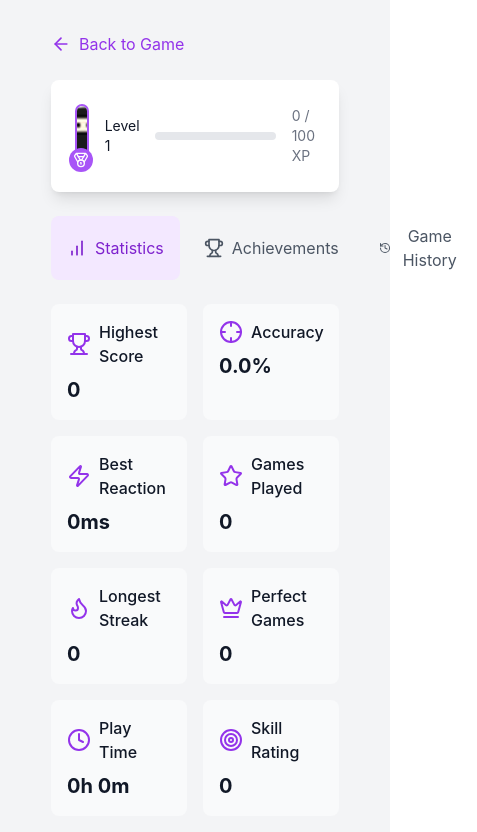
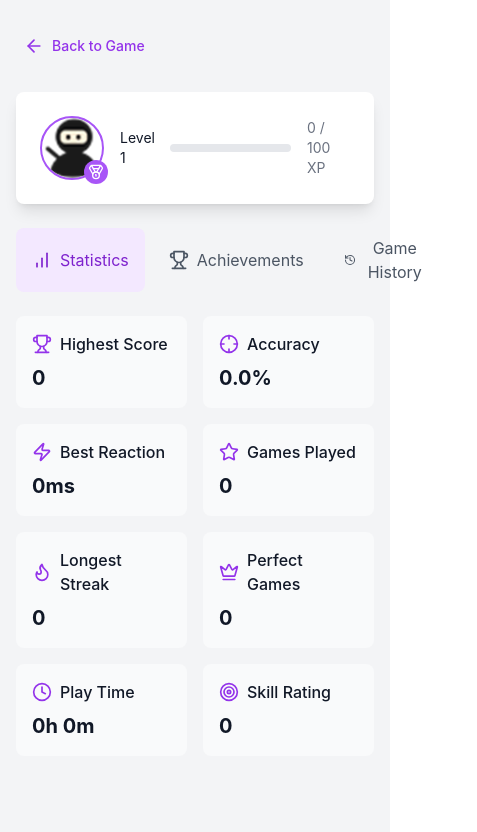
Before and after one commit to dbischoff777/reflexa, a React (Create React App) app: page /profile in a window 390 px wide. Shown: the top 832 px of the page, 477 px wide, since content can reach past the window. Built offline with nearby package versions, Linux system fonts and the light colour scheme.

Commit message:
optimization for mobile

```diff
--- a/src/PlayerProfile.jsx
+++ b/src/PlayerProfile.jsx
@@ -1,5 +1,5 @@
 // PlayerProfile.jsx
-import React, { useState, useEffect, useCallback, useMemo } from 'react';
+import React, { createContext, useContext, useCallback, useState, useEffect, cloneElement } from 'react';
 import { Link } from 'react-router-dom';
 import { Trophy, Star, Clock, Target, Award, ArrowLeft, Zap,
          Crosshair, Flame, Crown, Share2, Download, Medal, BarChart, History } from 'lucide-react';
@@ -245,20 +245,37 @@ const PlayerProfile = () => {
   };
 
   return (
-    <div className={`min-h-screen ${
-      settings.theme === 'dark' ? 'bg-gray-800 text-white' : 'bg-gray-100 text-gray-900'
-    }`}>
-      <div className="container mx-auto px-4 py-8">
+    <div className={`
+      min-h-screen w-full
+      ${settings.theme === 'dark' ? 'bg-gray-800 text-white' : 'bg-gray-100 text-gray-900'}
+    `}>
+      <div className="
+        px-3 xs:px-4 sm:px-6
+        py-4 xs:py-6 sm:py-8
+        mx-auto
+        w-full
+        max-w-screen-lg
+      ">
+        {/* Back Button */}
+        <div className="mb-4 xs:mb-6">
           <Link
             to="/"
-          className={`inline-flex items-center gap-2 mb-6 ${
-            settings.theme === 'dark' ? 'text-purple-300 hover:text-purple-400' : 'text-purple-600 hover:text-purple-700'
-          }`}
+            className={`
+              inline-flex items-center
+              min-h-[44px]
+              px-2
+              gap-2
+              text-sm font-medium
+              ${settings.theme === 'dark' ? 'text-purple-300 active:text-purple-400' : 'text-purple-600 active:text-purple-700'}
+            `}
           >
-          <ArrowLeft size={20} />
+            <ArrowLeft className="w-5 h-5" />
             <span>Back to Game</span>
           </Link>
+        </div>
 
+        {/* Profile Header */}
+        <div className="mb-6">
           <ProfileHeader
             username={localStorage.getItem('username')}
             avatar={playerAvatar}
@@ -266,67 +283,76 @@ const PlayerProfile = () => {
             experience={stats.progress.experience}
             theme={settings.theme}
           />
+        </div>
 
+        {/* Tab Navigation */}
+        <div className="mb-6">
           <TabNavigation
             activeTab={activeTab}
             onTabChange={setActiveTab}
             theme={settings.theme}
           />
+        </div>
 
+        {/* Tab Content */}
         <AnimatePresence mode="wait">
           <motion.div
             key={activeTab}
-            initial={{ opacity: 0, y: 20 }}
+            initial={{ opacity: 0, y: 10 }}
             animate={{ opacity: 1, y: 0 }}
-            exit={{ opacity: 0, y: -20 }}
-            transition={{ duration: 0.2 }}
+            exit={{ opacity: 0, y: -10 }}
+            transition={{ duration: 0.15 }}
           >
             {activeTab === 'stats' && (
-              <div className="grid grid-cols-2 md:grid-cols-4 gap-4">
+              <div className="
+                grid
+                grid-cols-1 xs:grid-cols-2 md:grid-cols-4
+                gap-3 xs:gap-4
+              ">
                 <StatCard
-                  icon={<Trophy />}
+                  icon={<Trophy className="w-5 h-5" />}
                   label="Highest Score"
                   value={formatNumber(stats.basic.highestScore)}
                   theme={settings.theme}
                 />
                 <StatCard
-                  icon={<Crosshair />}
+                  icon={<Crosshair className="w-5 h-5" />}
                   label="Accuracy"
                   value={formatPercent(stats.performance.accuracy)}
                   theme={settings.theme}
                 />
                 <StatCard
-                  icon={<Zap />}
+                  icon={<Zap className="w-5 h-5" />}
                   label="Best Reaction"
                   value={`${stats.performance.bestReactionTime || 0}ms`}
                   theme={settings.theme}
                 />
                 <StatCard
-                  icon={<Star />}
+                  icon={<Star className="w-5 h-5" />}
                   label="Games Played"
                   value={formatNumber(stats.basic.gamesPlayed)}
                   theme={settings.theme}
                 />
                 <StatCard
-                  icon={<Flame />}
+                  icon={<Flame className="w-5 h-5" />}
                   label="Longest Streak"
                   value={formatNumber(stats.session.longestStreak)}
                   theme={settings.theme}
                 />
                 <StatCard
-                  icon={<Crown />}
+                  icon={<Crown className="w-5 h-5" />}
                   label="Perfect Games"
                   value={formatNumber(stats.performance.perfectGames)}
                   theme={settings.theme}
                 />
                 <StatCard
-                  icon={<Clock />}
+                  icon={<Clock className="w-5 h-5" />}
                   label="Play Time"
                   value={formatTime(stats.basic.totalPlayTime)}
                   theme={settings.theme}
                 />
                 <StatCard
-                  icon={<Target />}
+                  icon={<Target className="w-5 h-5" />}
                   label="Skill Rating"
                   value={formatNumber(stats.progress.skillRating)}
                   theme={settings.theme}
@@ -335,7 +361,11 @@ const PlayerProfile = () => {
             )}
 
             {activeTab === 'achievements' && (
-              <div className="grid grid-cols-1 md:grid-cols-2 lg:grid-cols-3 gap-4">
+              <div className="
+                grid
+                grid-cols-1 sm:grid-cols-2 lg:grid-cols-3
+                gap-3 xs:gap-4
+              ">
                 {ACHIEVEMENTS.map(achievement => (
                   <AchievementCard
                     key={achievement.id}
@@ -349,18 +379,25 @@ const PlayerProfile = () => {
             )}
 
             {activeTab === 'history' && (
-              <div className="space-y-4">
+              <div className="space-y-3 xs:space-y-4">
                 {recentGames.map((game, index) => (
                   <div
                     key={index}
-                    className={`p-4 rounded-lg ${
-                      settings.theme === 'dark' ? 'bg-gray-700' : 'bg-white'
-                    }`}
+                    className={`
+                      p-4
+                      rounded-lg
+                      ${settings.theme === 'dark' ? 'bg-gray-700' : 'bg-white'}
+                    `}
                   >
-                    <div className="flex justify-between items-center">
-                      <span>Score: {formatNumber(game.score)}</span>
-                      <span>Accuracy: {formatPercent(game.accuracy)}</span>
-                      <span>Time: {formatTime(game.duration)}</span>
+                    <div className="
+                      grid
+                      grid-cols-1 xs:grid-cols-3
+                      gap-2 xs:gap-4
+                      text-sm
+                    ">
+                      <div>Score: {formatNumber(game.score)}</div>
+                      <div>Accuracy: {formatPercent(game.accuracy)}</div>
+                      <div>Time: {formatTime(game.duration)}</div>
                     </div>
                   </div>
                 ))}
@@ -371,6 +408,8 @@ const PlayerProfile = () => {
       </div>
     </div>
   );
+
+
 };
 
 export default PlayerProfile;
```
Lines whose indentation alone changed are shown as unchanged.
